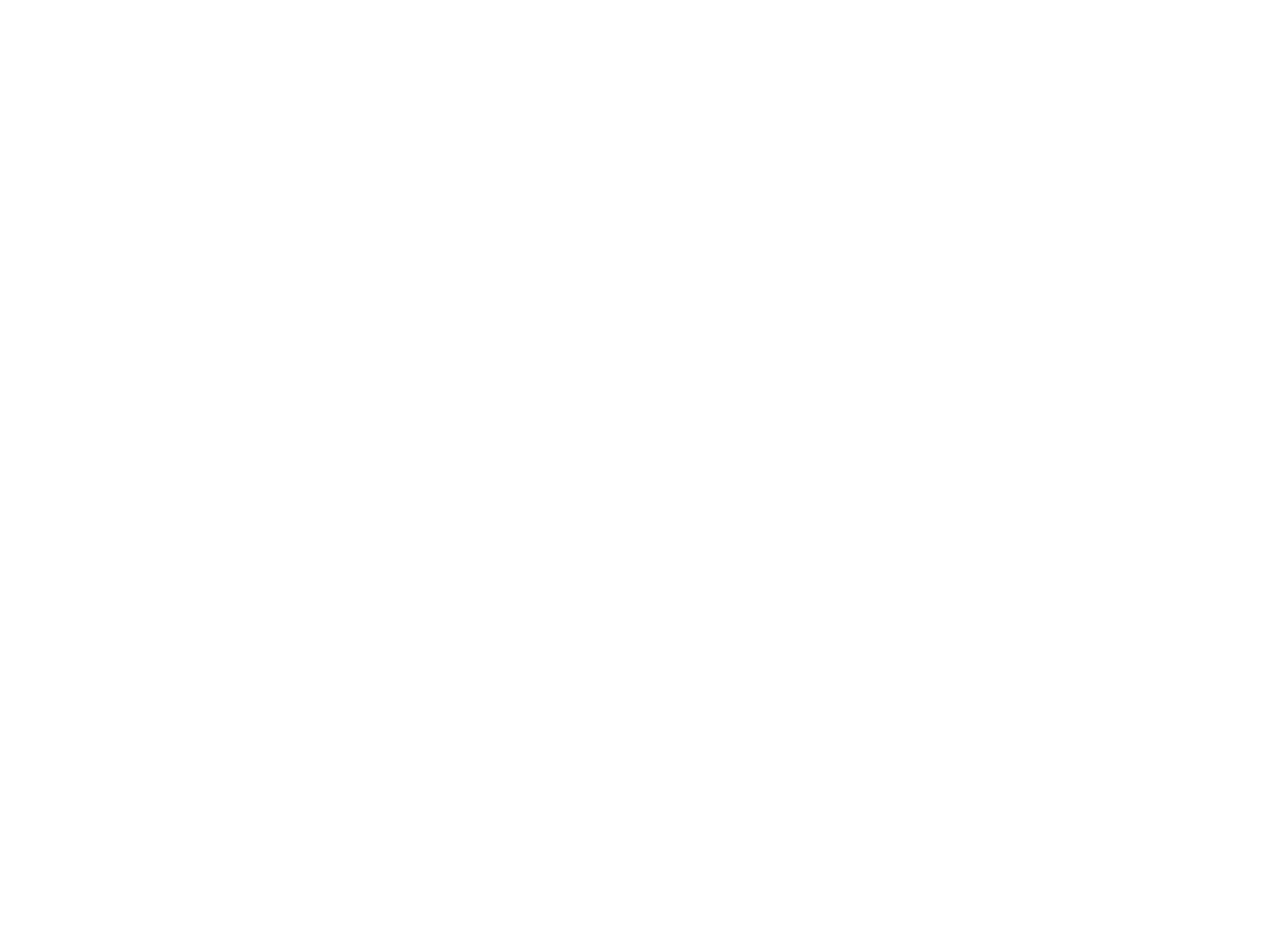
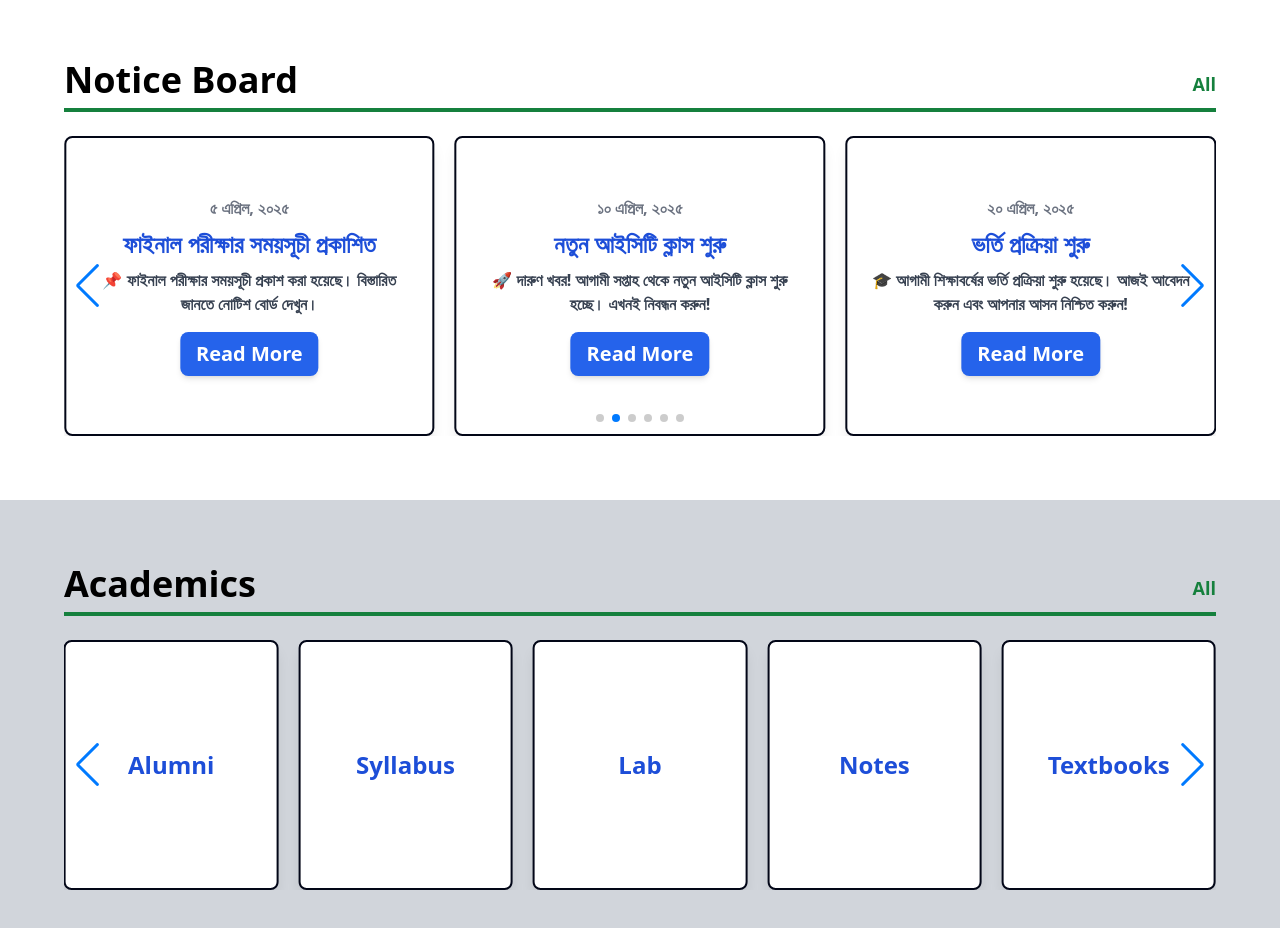
Before and after one commit to Jahid1604091/school, a Next.js app: page / in a window 1280 px wide. Shown: the part 2180-3108 px from the top of the page. Before the commit the page ends 2176 px from the top, so only its background shows below. Built offline with nearby package versions, Linux system fonts and the light colour scheme.

Commit message:
academic and notice

```diff
--- /dev/null
+++ b/app/components/Home/Academics.jsx
@@ -0,0 +1,52 @@
+"use client";
+import { Swiper, SwiperSlide } from "swiper/react";
+import { Autoplay, Navigation } from "swiper/modules";
+import "swiper/css";
+import "swiper/css/navigation";
+import "swiper/css/pagination";
+import Link from "next/link";
+
+const notices = [
+  "Teacher/Stuff",
+  "Alumni",
+  "Syllabus",
+  "Lab",
+  "Notes",
+  "Textbooks",
+];
+
+export default function Academics() {
+  return (
+    <div className="relative overflow-hidden w-full p-16 bg-gray-300">
+      <div className="flex items-center justify-between md:border-b-4 border-green-700 mb-6 ">
+        <h2 className="text-2xl md:text-4xl font-bold text-black mb-2">
+          Academics
+        </h2>
+        <Link className="text-lg text-green-700 font-semibold" href="/">All</Link>
+      </div>
+      <Swiper
+        modules={[Autoplay, Navigation]}
+        spaceBetween={20}
+        breakpoints={{
+          320: { slidesPerView: 1 },
+          640: { slidesPerView: 3 },
+          1024: { slidesPerView: 5 },
+        }}
+        loop={true}
+        autoplay={{ delay: 3000, disableOnInteraction: false }}
+        navigation
+        className="w-full mx-auto"
+      >
+        {notices.map((title, index) => (
+          <SwiperSlide key={index}>
+            <div className="flex flex-col items-center justify-center h-[200px] md:h-[250px] text-black text-lg md:text-xl font-semibold p-6 rounded-lg shadow-lg text-center border-2 border-slate-950 bg-white">
+              <h3 className="text-lg md:text-2xl font-bold text-blue-700">
+                {title}
+              </h3>
+            </div>
+          </SwiperSlide>
+        ))}
+      </Swiper>
+    </div>
+  );
+}
--- /dev/null
+++ b/app/components/Home/NoticeBorad.jsx
@@ -0,0 +1,98 @@
+"use client";
+import { Swiper, SwiperSlide } from "swiper/react";
+import { Autoplay, Navigation, Pagination } from "swiper/modules";
+import "swiper/css";
+import "swiper/css/navigation";
+import "swiper/css/pagination";
+import Link from "next/link";
+
+const notices = [
+  {
+    date: "১৫ মার্চ, ২০২৫",
+    title: "স্কুল বন্ধ থাকার নোটিশ",
+    description:
+      "📢 রক্ষণাবেক্ষণের কারণে শুক্রবার স্কুল বন্ধ থাকবে। অনুগ্রহ করে পরিকল্পনা অনুযায়ী চলুন।",
+  },
+  {
+    date: "৫ এপ্রিল, ২০২৫",
+    title: "ফাইনাল পরীক্ষার সময়সূচী প্রকাশিত",
+    description:
+      "📌 ফাইনাল পরীক্ষার সময়সূচী প্রকাশ করা হয়েছে। বিস্তারিত জানতে নোটিশ বোর্ড দেখুন।",
+  },
+  {
+    date: "১০ এপ্রিল, ২০২৫",
+    title: "নতুন আইসিটি ক্লাস শুরু",
+    description:
+      "🚀 দারুণ খবর! আগামী সপ্তাহ থেকে নতুন আইসিটি ক্লাস শুরু হচ্ছে। এখনই নিবন্ধন করুন!",
+  },
+  {
+    date: "২০ এপ্রিল, ২০২৫",
+    title: "ভর্তি প্রক্রিয়া শুরু",
+    description:
+      "🎓 আগামী শিক্ষাবর্ষের ভর্তি প্রক্রিয়া শুরু হয়েছে। আজই আবেদন করুন এবং আপনার আসন নিশ্চিত করুন!",
+  },
+  {
+    date: "১৫ মে, ২০২৫",
+    title: "বার্ষিক ক্রীড়া প্রতিযোগিতা",
+    description:
+      "🏆 আগামী ১৫ অক্টোবর বার্ষিক ক্রীড়া প্রতিযোগিতা অনুষ্ঠিত হবে। প্রস্তুত হন এবং অংশগ্রহণ করুন!",
+  },
+  {
+    date: "২৫ মে, ২০২৫",
+    title: "অভিভাবক-শিক্ষক সভা",
+    description:
+      "📝 ২০ সেপ্টেম্বর অভিভাবক-শিক্ষক সভার আয়োজন করা হয়েছে। সকল অভিভাবককে উপস্থিত থাকার অনুরোধ জানানো হচ্ছে।",
+  },
+];
+
+export default function NoticeBoard() {
+  return (
+    <div className="relative overflow-hidden w-full p-16">
+      <div className="flex items-center justify-between md:border-b-4 border-green-700 mb-6">
+        <h2 className="text-2xl md:text-4xl font-bold text-black mb-2">
+          Notice Board
+        </h2>
+        <Link
+          className="text-lg text-green-700 font-semibold "
+          href="/"
+        >
+          All
+        </Link>
+      </div>
+      <Swiper
+        modules={[Autoplay, Navigation, Pagination]}
+        spaceBetween={20}
+        breakpoints={{
+          320: { slidesPerView: 1 }, // Mobile - 1 slide
+          640: { slidesPerView: 2 }, // Tablet - 2 slides
+          1024: { slidesPerView: 3 }, // Desktop - 3 slides
+        }}
+        // slidesPerView={3}
+        loop={true}
+        autoplay={{ delay: 3000, disableOnInteraction: false }}
+        navigation
+        pagination={{ clickable: true }}
+        className="w-full mx-auto"
+      >
+        {notices.map((notice, index) => (
+          <SwiperSlide key={index}>
+            <div className="flex flex-col items-center justify-center min-h-[250px] md:h-[300px] text-black text-lg md:text-xl font-semibold p-6 rounded-lg shadow-lg text-center border-2 border-slate-950 bg-white">
+              <span className="text-sm md:text-base text-gray-500">
+                {notice.date}
+              </span>
+              <h3 className="text-lg md:text-2xl font-bold text-blue-700 mt-2">
+                {notice.title}
+              </h3>
+              <p className="text-gray-700 text-sm md:text-base mt-2">
+                {notice.description}
+              </p>
+              <button className="bg-blue-600 text-white px-4 py-2 mt-4 rounded-lg shadow-md hover:bg-blue-700 transition">
+                Read More
+              </button>
+            </div>
+          </SwiperSlide>
+        ))}
+      </Swiper>
+    </div>
+  );
+}
--- a/app/page.js
+++ b/app/page.js
@@ -4,6 +4,8 @@
 import Notice from './components/Home/Notice'
 import About from './components/Home/About'
 import Speech from './components/Home/Speech'
+import NoticeBorad from './components/Home/NoticeBorad'
+import Academics from './components/Home/Academics'
 
 const page = () => {
   return (
@@ -13,6 +15,8 @@
       <Notice />
       <About />
       <Speech />
+      <NoticeBorad />
+      <Academics />
     </>
   )
 }
```
